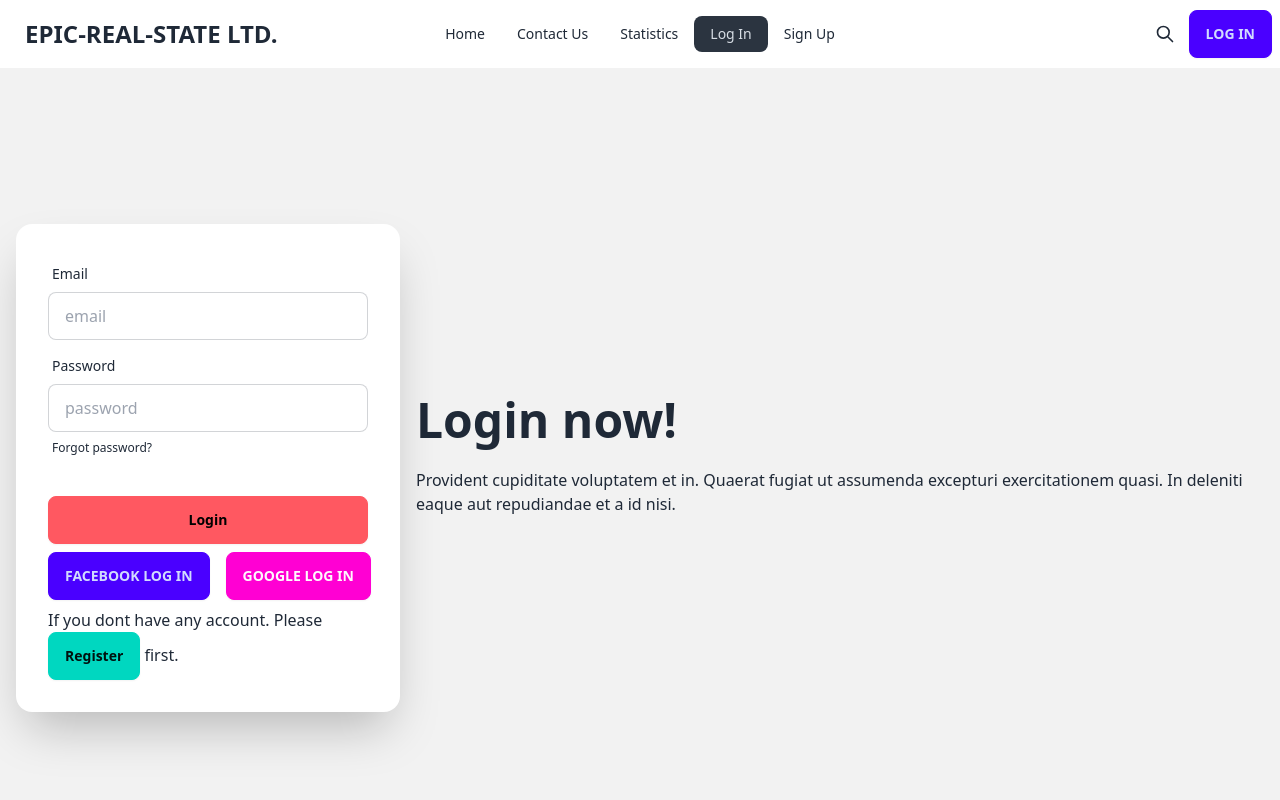
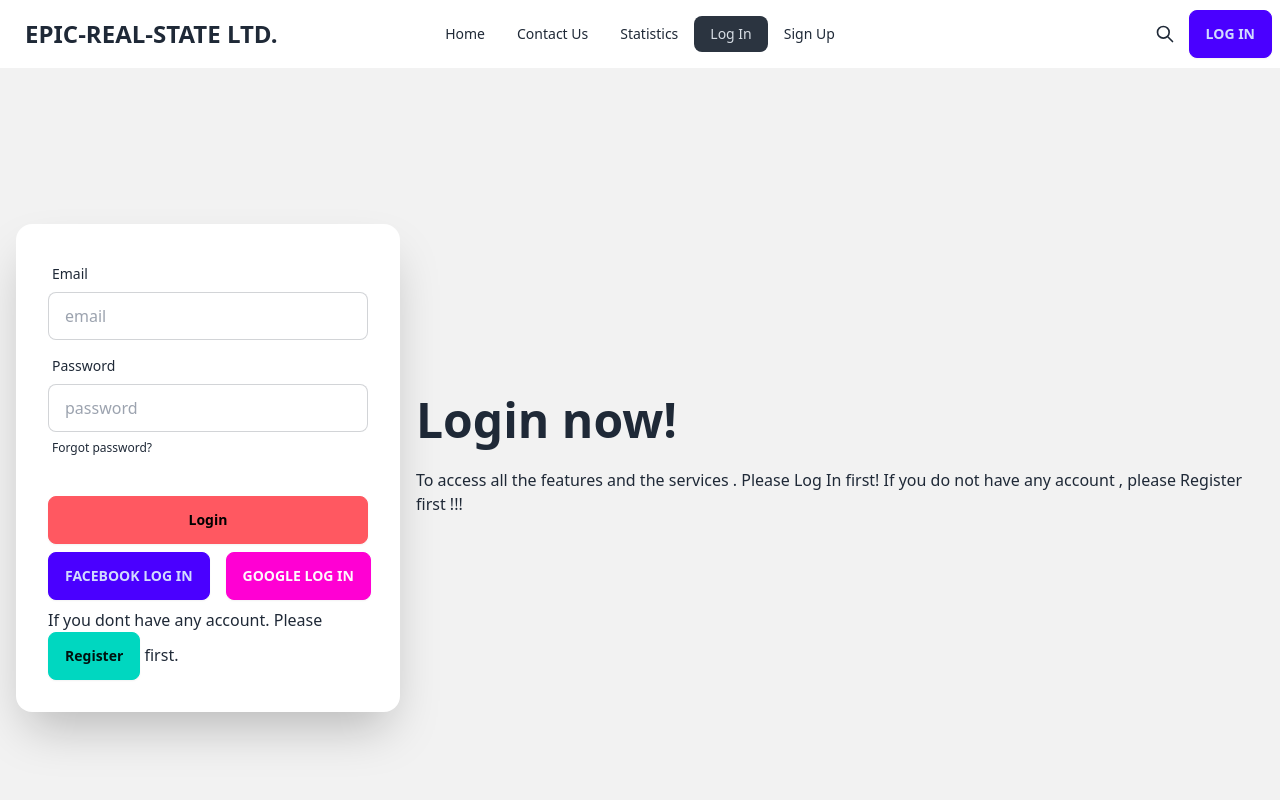
Before and after one commit to AffnanSawad/Epic-Real-State, a React (Vite) app: page /login in a window 1280 px wide. Shown: the top 800 px of the page. Built offline with nearby package versions, Linux system fonts and the light colour scheme; no server answers.

Commit message:
error solved

```diff
--- a/src/components/login/Login.jsx
+++ b/src/components/login/Login.jsx
@@ -58,7 +58,7 @@ const Login = () => {
         <div className="hero-content flex-col lg:flex-row-reverse">
           <div className="text-center lg:text-left">
             <h1 className="text-5xl font-bold">Login now!</h1>
-            <p className="py-6">Provident cupiditate voluptatem et in. Quaerat fugiat ut assumenda excepturi exercitationem quasi. In deleniti eaque aut repudiandae et a id nisi.</p>
+            <p className="py-6">To access all the features and the services . Please Log In first! If you do not have any account , please Register first !!!</p>
           </div>
           <div className="card shrink-0 w-full max-w-sm shadow-2xl bg-base-100">
             <form onSubmit={handlelogin} className="card-body">
--- a/src/components/register/Register.jsx
+++ b/src/components/register/Register.jsx
@@ -9,7 +9,8 @@ const Register = () => {
 
     const {register} = useContext(AuthContext)
     const [error,seterror] = useState('')
-    const [noerror,noseterror] = useState('')
+    //const [noerror,noseterror] = useState('')
+
 
 
 
@@ -35,11 +36,7 @@ const Register = () => {
 
         return;
     }
-     if(password.length > 6 ){
-        noseterror('registered succesfully')
 
-        return;
-    }
    if(!/^(?=.*[a-z])(?=.*[A-Z]).+$/.test(password)  ){
 
     seterror('password must contain atleast one UPPER & LOWER case letter')
@@ -47,6 +44,11 @@ const Register = () => {
     return;
 
    }
+   //if(password.length > 6 ){
+   // noseterror('registered succesfully')
+
+   // return;
+  //}
 
 
 
@@ -121,14 +123,13 @@ const Register = () => {
     </label>
   </div>
 
+
+
   {
         error && <h4 className=" bg-red-500">{error} </h4>
 
     }
-  {
-        noerror && <h4 className=" bg-green-500">{noerror} </h4>
 
-    }
 
 
   <div className="form-control mt-6">
```
